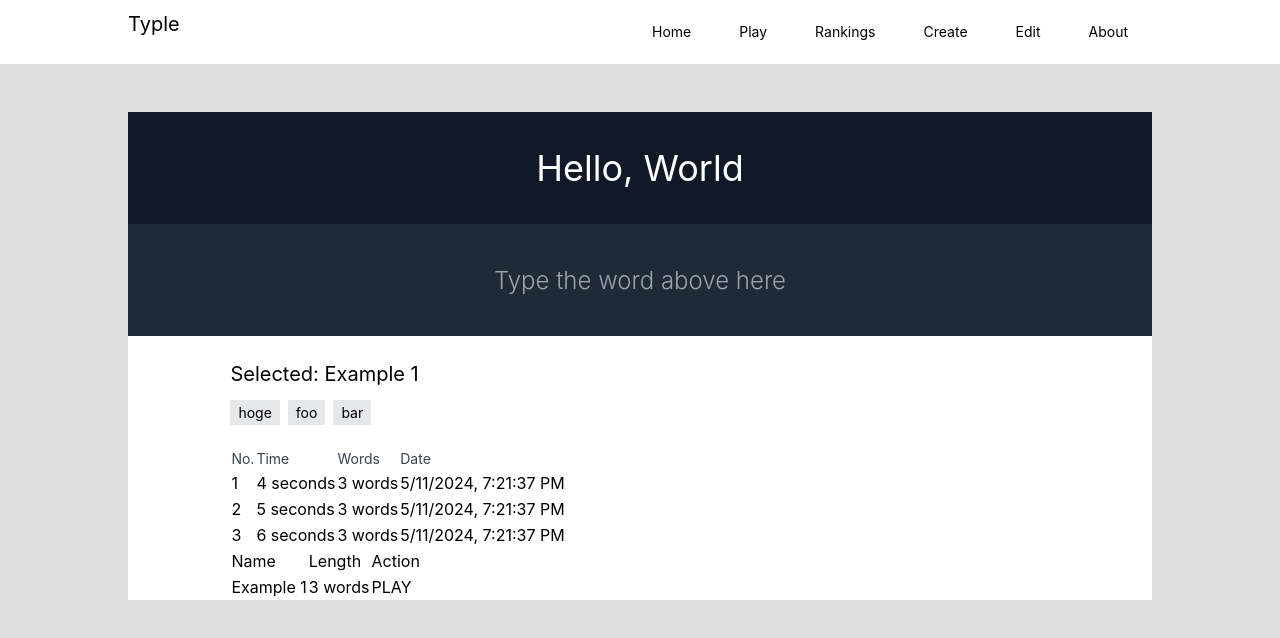
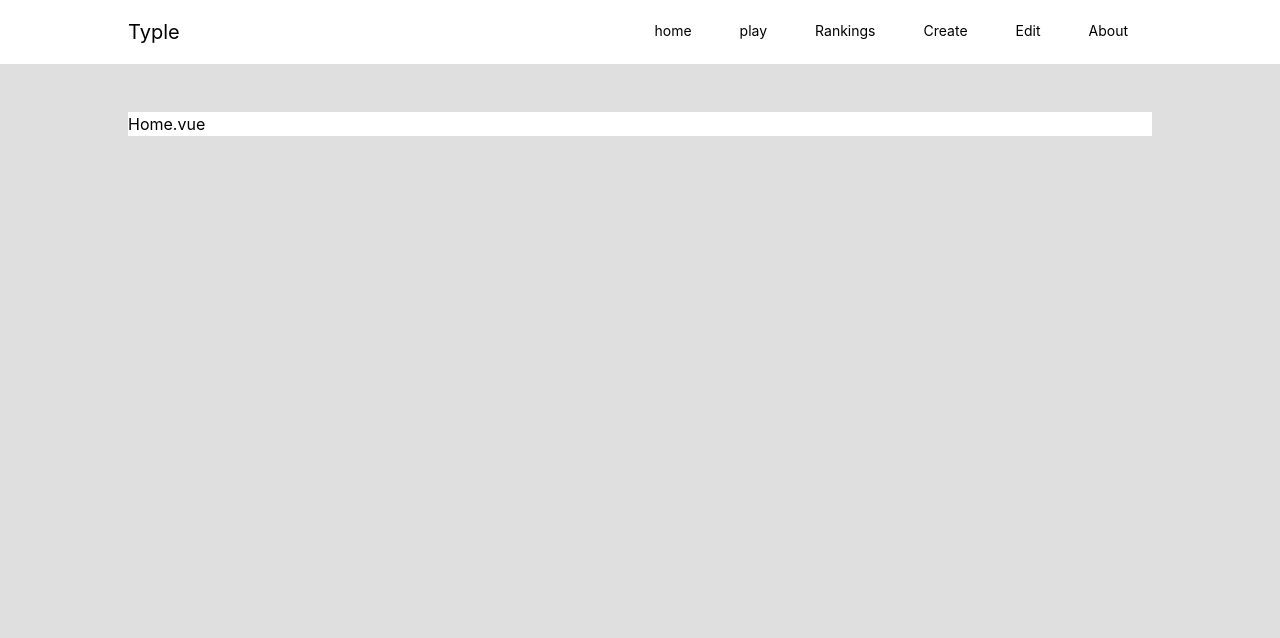
Before and after one commit to liyur-qie/typle-v, a Vue app: page /home in a window 1280 px wide. Shown: the top 638 px of the page. Built offline with nearby package versions, Linux system fonts and the light colour scheme.

Commit message:
Setup vue router

```diff
--- a/package.json
+++ b/package.json
@@ -10,7 +10,8 @@
   },
   "dependencies": {
     "sass": "^1.77.1",
-    "vue": "^3.4.21"
+    "vue": "^3.4.21",
+    "vue-router": "^4.3.2"
   },
   "devDependencies": {
     "@vitejs/plugin-vue": "^5.0.4",
--- a/src/App.vue
+++ b/src/App.vue
@@ -3,83 +3,21 @@
     <div class="flex justify-between w-4/5">
       <h1 class="text-xl">Typle</h1>
       <ul class="flex">
-        <li v-for="navItem in navItems" class="text-sm py-3 px-6 hover:bg-gray-100">
-          <a href="#">{{ navItem }}</a>
+        <li v-for="navItem in navItems">
+          <router-link
+            :to="'/' + navItem"
+            class="text-sm py-3 px-6 hover:bg-gray-100"
+          >{{ navItem }}</router-link>
         </li>
       </ul>
     </div>
   </nav>
   <main class="mx-auto mt-12 bg-white w-4/5">
-    <section id="playArea">
-      <div
-        id="wordDisplay"
-        class="bg-gray-900 text-white flex justify-center items-center text-4xl h-28"
-      >Hello, World</div>
-      <input
-        type="text"
-        id="wordInputField"
-        class="bg-gray-800 text-white text-center w-full text-2xl font-light h-28 outline-none"
-        placeholder="Type the word above here"
-        />
-    </section>
-    <div class="w-4/5 mx-auto">
-      <section id="wordList" class="mt-6">
-        <h1 class="text-xl my-3">Selected: {{ wordLists[0].name }}</h1>
-        <span
-          v-for="(word, index) in wordLists[0].words"
-          :key="index"
-          class="text-sm mr-2 py-1 px-2 bg-gray-200"
-        >
-          {{ word.wordDisplayed }}
-        </span>
-      </section>
-      <section id="rankings" class="mt-6">
-        <table>
-          <tr>
-            <td class="text-sm text-gray-700">No.</td>
-            <td class="text-sm text-gray-700">Time</td>
-            <td class="text-sm text-gray-700">Words</td>
-            <td class="text-sm text-gray-700">Date</td>
-          </tr>
-          <tr v-for="(record, index) in rankingRecords">
-            <td>{{ index + 1 }}</td>
-            <td>{{ record.time }} seconds</td>
-            <td>{{ record.length }} words</td>
-            <td>{{ record.date }}</td>
-          </tr>
-        </table>
-      </section>
-      <section id="selectWordList">
-        <table>
-          <tr>
-            <td>
-              <span>Name</span>
-            </td>
-            <td>
-              <span>Length</span>
-            </td>
-            <td>
-              <span>Action</span>
-            </td>
-          </tr>
-          <tr v-for="(wordList, index) in wordLists">
-            <td :key="index">
-              <span>{{ wordList.name }}</span>
-            </td>
-            <td :key="index">
-              <span>{{ wordList.words.length }} words</span>
-            </td>
-            <td :key="index">
-              <button>PLAY</button>
-            </td>
-          </tr>
-        </table>
-      </section>
-    </div>
+    <router-view />
   </main>
 </template>
 <script setup lang="ts">
-const navItems = ["Home", "Play", "Rankings", "Create", "Edit", "About"]
+const navItems = ["home", "play", "Rankings", "Create", "Edit", "About"]
 
 type RankingRecord = {
   time: number | Date,
--- a/src/main.ts
+++ b/src/main.ts
@@ -1,5 +1,8 @@
 import { createApp } from 'vue'
 import './style.scss'
 import App from './App.vue'
+import router from './router'
 
-createApp(App).mount('#app')
+createApp(App)
+  .use(router)
+  .mount('#app')
--- /dev/null
+++ b/src/router/index.ts
@@ -0,0 +1,25 @@
+import { createMemoryHistory, createRouter } from "vue-router"
+
+import AboutView from '../views/About.vue'
+import CreateView from '../views/Create.vue'
+import EditView from '../views/Edit.vue'
+import HomeView from '../views/Home.vue'
+import PlayView from '../views/Play.vue'
+import RankingsView from '../views/Rankings.vue'
+
+const routes = [
+  { path: '/', component: HomeView },
+  { path: '/home', component: HomeView },
+  { path: '/play', component: PlayView },
+  { path: '/rankings', component: RankingsView },
+  { path: '/create', component: CreateView },
+  { path: '/edit', component: EditView },
+  { path: '/about', component: AboutView },
+]
+
+const router = createRouter({
+  history: createMemoryHistory(),
+  routes,
+})
+
+export default router
--- /dev/null
+++ b/src/views/About.vue
@@ -0,0 +1,3 @@
+<template>
+  <h1>About.vue</h1>
+</template>
--- /dev/null
+++ b/src/views/Create.vue
@@ -0,0 +1,3 @@
+<template>
+  <h1>Create.vue</h1>
+</template>
--- /dev/null
+++ b/src/views/Edit.vue
@@ -0,0 +1,3 @@
+<template>
+  <h1>Edit.vue</h1>
+</template>
--- /dev/null
+++ b/src/views/Home.vue
@@ -0,0 +1,3 @@
+<template>
+  <h1>Home.vue</h1>
+</template>
--- /dev/null
+++ b/src/views/Play.vue
@@ -0,0 +1,3 @@
+<template>
+  <h1>Play.vue</h1>
+</template>
--- /dev/null
+++ b/src/views/Rankings.vue
@@ -0,0 +1,3 @@
+<template>
+  <h1>Rankings</h1>
+</template>
```
Also changed, not shown: 1 other file (tests, documents, lock files or other folders).
